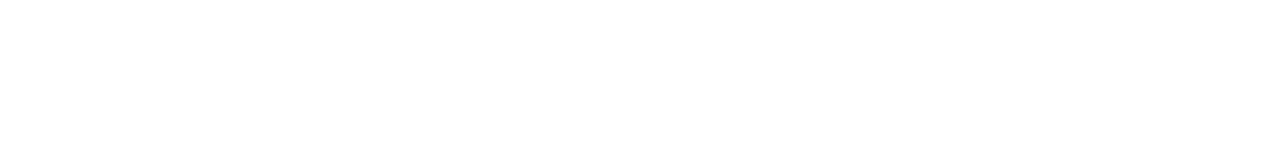
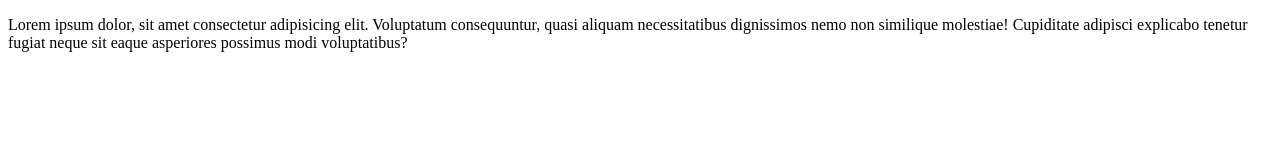
Before and after one commit to ngongoctruong/ngongoctruong.github.io, a plain HTML site: page index.html in a window 1280 px wide. Drawn offline with Linux system fonts and the light colour scheme.

Commit message:
tạo file index

```diff
--- a/index.html
+++ b/index.html
@@ -8,5 +8,6 @@
 </head>
 <body>
 
+    <p>Lorem ipsum dolor, sit amet consectetur adipisicing elit. Voluptatum consequuntur, quasi aliquam necessitatibus dignissimos nemo non similique molestiae! Cupiditate adipisci explicabo tenetur fugiat neque sit eaque asperiores possimus modi voluptatibus?</p>
 </body>
 </html>
```
